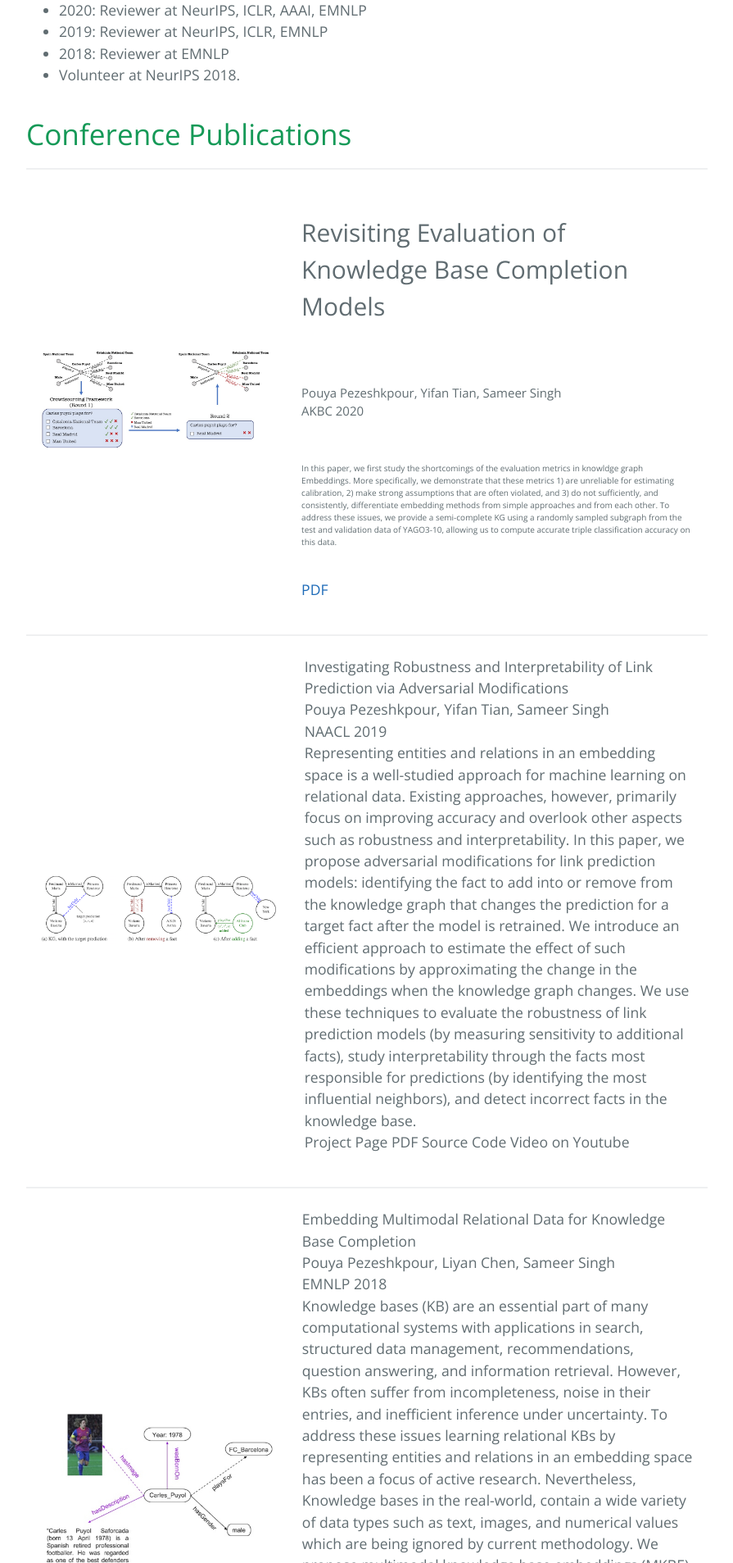
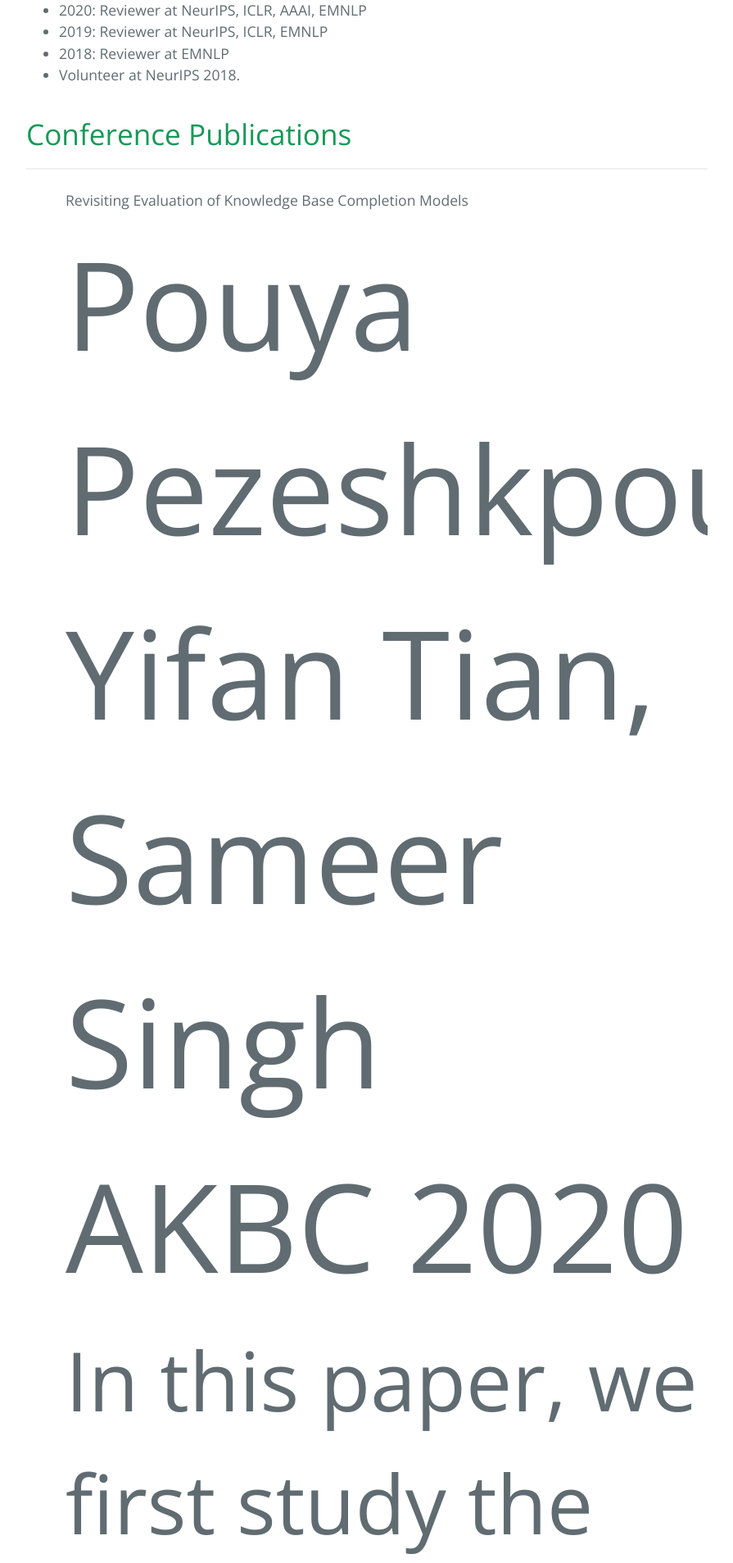
Before and after one commit to pouyapez/pouyapez.github.io, a Jekyll site: the page built from index.md, in a window 1280 px wide. Shown: the part 1082-2989 px from the top of the page at 82% size, without its empty margins (192-1087 px from the left). Built offline with Jekyll 4.4.1, drawn with Linux system fonts in a browser that asks for light colours.

Commit message:
Update index.md

```diff
--- a/index.md
+++ b/index.md
@@ -51,10 +51,10 @@
         </td>
         <td>
           <p class="text center-align text-large add-top-margin" style="width:100%;">
-              <p style="font-size:30px"> Revisiting Evaluation of Knowledge Base Completion Models </p> <br>
-              <p style="font-size:15px"> Pouya Pezeshkpour, Yifan Tian, Sameer Singh<br>
-              AKBC 2020 </p><br>
-               <p style="font-size:10px"> In this paper, we first study the shortcomings of the evaluation metrics in knowldge graph Embeddings.  More specifically, we demonstrate that these metrics 1) are unreliable for estimating calibration, 2) make strong assumptions that    are often violated, and 3) do not sufficiently, and consistently, differentiate embedding methods from simple approaches and from each other. To address these issues, we provide a semi-complete KG using a randomly sampled subgraph from the test and validation data of YAGO3-10, allowing us to compute accurate triple classification accuracy on this data. </p><br>
+              Revisiting Evaluation of Knowledge Base Completion Models <br>
+              <font style="font-size:150px">Pouya Pezeshkpour, Yifan Tian, Sameer Singh<br>
+              AKBC 2020 </font><br>
+               <font style="font-size:100px">In this paper, we first study the shortcomings of the evaluation metrics in knowldge graph Embeddings.  More specifically, we demonstrate that these metrics 1) are unreliable for estimating calibration, 2) make strong assumptions that    are often violated, and 3) do not sufficiently, and consistently, differentiate embedding methods from simple approaches and from each other. To address these issues, we provide a semi-complete KG using a randomly sampled subgraph from the test and validation data of YAGO3-10, allowing us to compute accurate triple classification accuracy on this data. </font><br>
              <a href="https://openreview.net/pdf?id=1uufzxsxfL">PDF</a>
              </p>
         </td>
```
